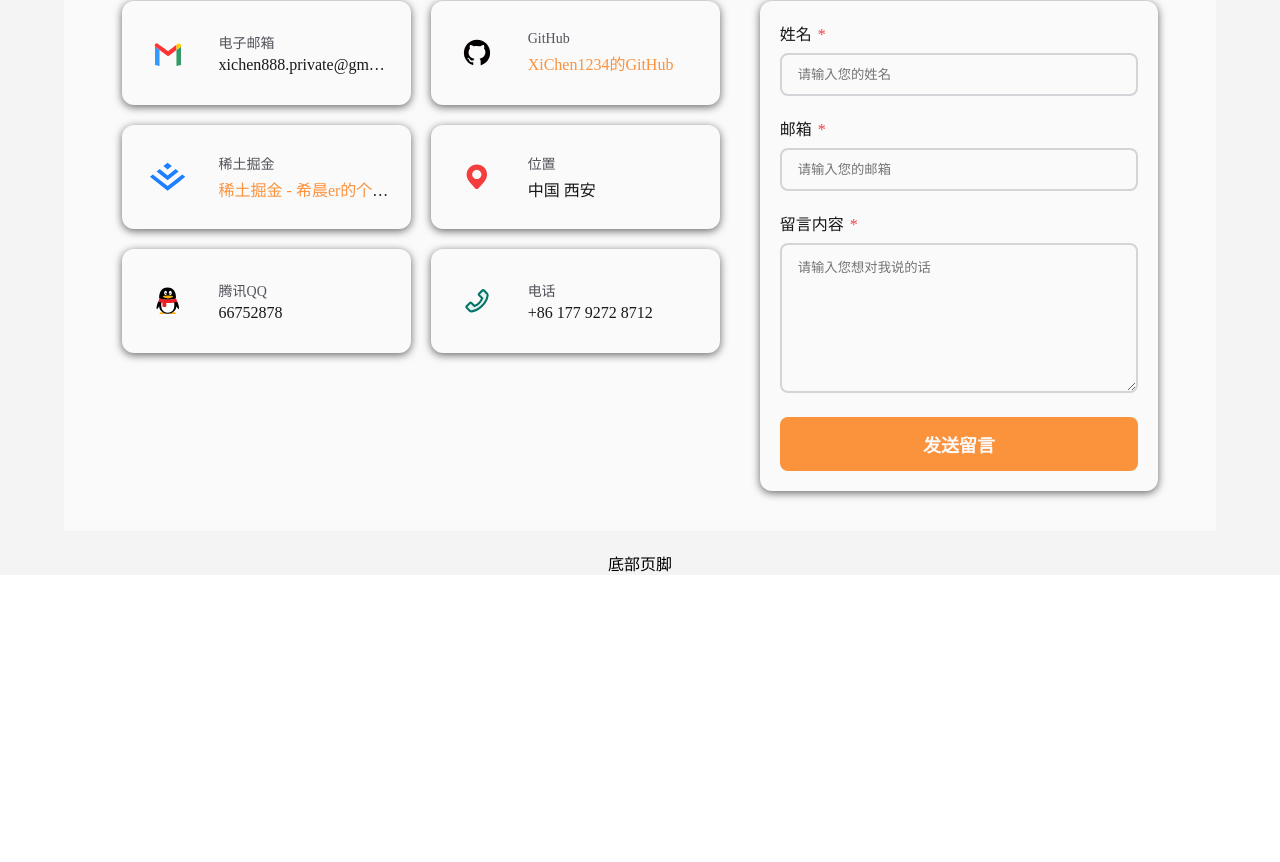
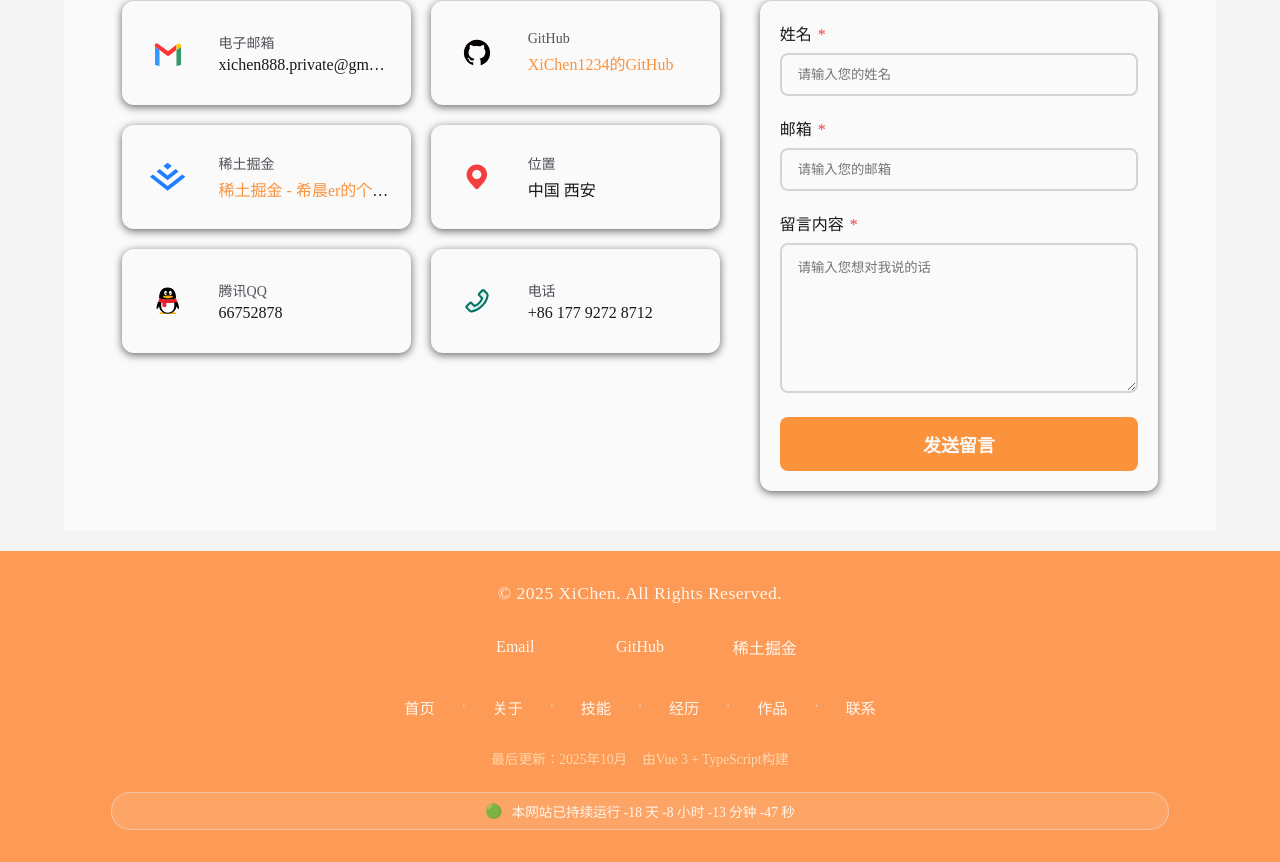
Before and after one commit to XiChen1234/MyWebsite, a Vue app: page / in a window 1280 px wide. Shown: the part 7700-8562 px from the top of the page. Before the commit the page ends 8275 px from the top, so only its background shows below. Built offline with nearby package versions, Linux system fonts and the light colour scheme.

Commit message:
fix: update footer style
更新footer的样式

```diff
--- a/src/components/layout/FooterBar.vue
+++ b/src/components/layout/FooterBar.vue
@@ -1,11 +1,279 @@
-<!-- 页脚 -->
+<!-- 页脚组件 -->
 <script setup lang="ts">
+import { ref, onMounted, onUnmounted } from 'vue';
+
+// 网站开始运行时间常量
+const SITE_START_TIME = new Date('2025-10-22T15:30:00'); // 示例起始时间
+
+// 响应式数据：运营时间
+const uptime = ref({
+  days: 0,
+  hours: 0,
+  minutes: 0,
+  seconds: 0
+});
+
+// 计算网站运营时间函数
+const calculateUptime = () => {
+  const now = new Date();
+  const diffMs = now.getTime() - SITE_START_TIME.getTime();
+
+  // 计算天数、小时、分钟和秒
+  uptime.value.days = Math.floor(diffMs / (1000 * 60 * 60 * 24));
+  uptime.value.hours = Math.floor((diffMs % (1000 * 60 * 60 * 24)) / (1000 * 60 * 60));
+  uptime.value.minutes = Math.floor((diffMs % (1000 * 60 * 60)) / (1000 * 60));
+  uptime.value.seconds = Math.floor((diffMs % (1000 * 60)) / 1000);
+};
+
+// 定时器引用
+let timer: number | null = null;
+
+// 组件挂载时启动计时器
+onMounted(() => {
+  // 初始计算一次
+  calculateUptime();
+  // 每秒更新一次
+  timer = window.setInterval(calculateUptime, 1000);
+});
+
+// 组件卸载时清除计时器
+onUnmounted(() => {
+  if (timer !== null) {
+    clearInterval(timer);
+  }
+});
 </script>
 
 <template>
-  <div>底部页脚</div>
+  <footer class="footer">
+    <!-- 版权信息 -->
+    <div class="copyright">
+      © 2025 XiChen. All Rights Reserved.
+    </div>
+
+    <!-- 社交链接 -->
+    <div class="social">
+      <a href="mailto:xichen888.private@gmail.com">
+        Email
+      </a>
+      <a href="https://github.com/XiChen1234" target="_blank">
+        GitHub
+      </a>
+      <a href="https://juejin.cn/user/2878958587880362" target="_blank">
+        稀土掘金
+      </a>
+    </div>
+
+    <!-- 导航链接 -->
+    <div class="nav">
+      <a href="#home" class="nav-link">首页</a>
+      <span class="nav-divider">·</span>
+      <a href="#about" class="nav-link">关于</a>
+      <span class="nav-divider">·</span>
+      <a href="#skill" class="nav-link">技能</a>
+      <span class="nav-divider">·</span>
+      <a href="#career" class="nav-link">经历</a>
+      <span class="nav-divider">·</span>
+      <a href="#portfolio" class="nav-link">作品</a>
+      <span class="nav-divider">·</span>
+      <a href="#contact" class="nav-link">联系</a>
+    </div>
+
+    <!-- 网站信息 -->
+    <div class="info">
+      <span>最后更新：2025年10月</span>
+      <span>由Vue 3 + TypeScript构建</span>
+    </div>
+
+    <!-- 运营时间 -->
+    <div class="uptime">
+      <span class="uptime-status">🟢</span>
+      <span class="uptime-text">
+        本网站已持续运行 {{ uptime.days }} 天 {{ uptime.hours }} 小时 {{ uptime.minutes }} 分钟 {{ uptime.seconds }} 秒
+      </span>
+    </div>
+  </footer>
 </template>
 
 <style scoped>
+/* 页脚容器 */
+.footer {
+  padding: 2rem 1rem;
+  width: 100%;
+  background-color: var(--footer-bg);
+  color: var(--footer-text);
+  display: flex;
+  flex-direction: column;
+  align-items: center;
+  gap: 1.5rem;
+  position: relative;
+  overflow: hidden;
+}
+
+/* 版权信息 */
+.copyright {
+  font-size: 1.1rem;
+  font-weight: 500;
+  text-align: center;
+  letter-spacing: 0.5px;
+}
+
+/* 社交链接容器 */
+.social {
+  display: flex;
+  align-items: center;
+  justify-content: center;
+  gap: 1.2rem;
+}
+
+/* 社交链接样式 */
+.social a {
+  align-items: center;
+  gap: 0.4rem;
+  text-decoration: none;
+  padding: 0.4rem 0.8rem;
+  border-radius: 20px;
+  transition: all 0.3s ease;
+  display: flex;
+  align-items: center;
+  justify-content: center;
+  width: 80px;
+}
+
+/* 社交链接悬停效果 */
+.social a:hover {
+  background-color: var(--transparent);
+  transform: translateY(-2px);
+  color: var(--orange-800);
+}
+
+/* 导航链接容器 */
+.nav {
+  display: flex;
+  align-items: center;
+  flex-wrap: wrap;
+  justify-content: center;
+  gap: 0.8rem;
+  font-size: 0.95rem;
+  max-width: 800px;
+}
+
+/* 导航链接样式 */
+.nav-link {
+  color: inherit;
+  padding: 0.4rem 0.8rem;
+  border-radius: 10px;
+  transition: all 0.3s ease;
+}
+
+/* 导航链接悬停效果 */
+.nav-link:hover {
+  color: var(--orange-800);
+  background-color: var(--transparent);
+}
+
+/* 导航链接下划线动画 */
+.nav-link::after {
+  content: '';
+  position: absolute;
+  bottom: 0;
+  left: 0;
+  width: 0;
+  height: 2px;
+  background-color: var(--orange-300);
+  transition: width 0.3s ease;
+}
+
+.nav-link:hover::after {
+  width: 100%;
+}
+
+/* 网站信息容器 */
+.info {
+  font-size: 0.85rem;
+  color: var(--orange-200);
+  display: flex;
+  align-items: center;
+  justify-content: center;
+  gap: 15px;
+}
+
+/* 运营时间容器 */
+.uptime {
+  display: flex;
+  align-items: center;
+  justify-content: center;
+  gap: 0.6rem;
+  font-size: 0.85rem;
+  padding: 0.5rem 1rem;
+  background-color: var(--transparent);
+  border-radius: 20px;
+  border: 1px solid var(--transparent-gray);
+  width: 80%;
+}
+
+/* 分隔符样式 */
+.social-divider, .nav-divider {
+  color: var(--transparent-gray);
+  font-size: 20px;
+}
+
+/* 响应式设计 - 平板尺寸 */
+@media (max-width: 768px) {
+  .footer {
+    padding: 1.75rem 0.75rem;
+    gap: 1.2rem;
+  }
+
+  .copyright {
+    font-size: 1rem;
+  }
+
+  .social, .nav {
+    font-size: 0.9rem;
+    gap: 0.6rem;
+  }
+
+  .social-link, .nav-link {
+    padding: 0.3rem 0.6rem;
+  }
+
+  .info {
+    font-size: 0.8rem;
+    flex-direction: column;
+    gap: 0.5rem;
+  }
+
+  /* 移除分隔符 */
+  .social-divider, .nav-divider {
+    display: none;
+  }
+}
+
+/* 响应式设计 - 移动设备 */
+@media (max-width: 480px) {
+  .social a {
+    width: 60px;
+  }
+  .nav-link {
+    display: none;
+  }
+}
+
+/* 动画效果 */
+@keyframes fadeIn {
+  from {
+    opacity: 0;
+    transform: translateY(10px);
+  }
+  to {
+    opacity: 1;
+    transform: translateY(0);
+  }
+}
+
+.footer > * {
+  animation: fadeIn 0.5s ease-out;
+}
 
 </style>
--- a/src/style/color.css
+++ b/src/style/color.css
@@ -53,6 +53,11 @@
   --text-main-focus: var(--orange-500);
   --text-secondary-focus: var(--orange-400);
 
+  /* footer颜色 */
+  --footer-bg-light: var(--orange-400);
+  --footer-bg-dark: var(--orange-800);
+  --footer-text: var(--orange-50);
+
   /* 按钮颜色 */
   --button-text-white: var(--neutral-50);
   --button-text-black: var(--neutral-900);
@@ -77,8 +82,9 @@
   /* 半透明颜色 */
   --transparent-gray-light: rgba(229, 231, 235, 0.5);
   --transparent-black-light: rgba(0, 0, 0, 0.6);
-  --transparent-gray-dark: rgba(55, 65, 81, 0.5);
+  --transparent-gray-dark: rgba(89, 89, 89, 0.5);
   --transparent-black-dark: rgba(0, 0, 0, 0.8);
+  --transparent: rgba(255, 255, 255, 0.1);
 
   /* ========== 功能色 ========== */
   --success-color: #10b981; /* 成功 - 绿色 */
@@ -105,6 +111,9 @@
   --text-secondary: var(--text-secondary-light);
   --text-muted: var(--text-muted-light);
   --text-inverse: var(--text-inverse-light);
+
+  /* footer颜色 */
+  --footer-bg: var(--footer-bg-light);
 
   /* 标签变量 */
   --bg-tag: var(--bg-tag-light);
@@ -134,6 +143,9 @@
   --text-muted: var(--text-muted-dark);
   --text-inverse: var(--text-inverse-dark);
 
+  /* footer颜色 */
+  --footer-bg: var(--footer-bg-dark);
+
   /* 标签变量 */
   --bg-tag: var(--bg-tag-dark);
   --bg-tag-focus: var(--bg-tag-focus-dark);
```
